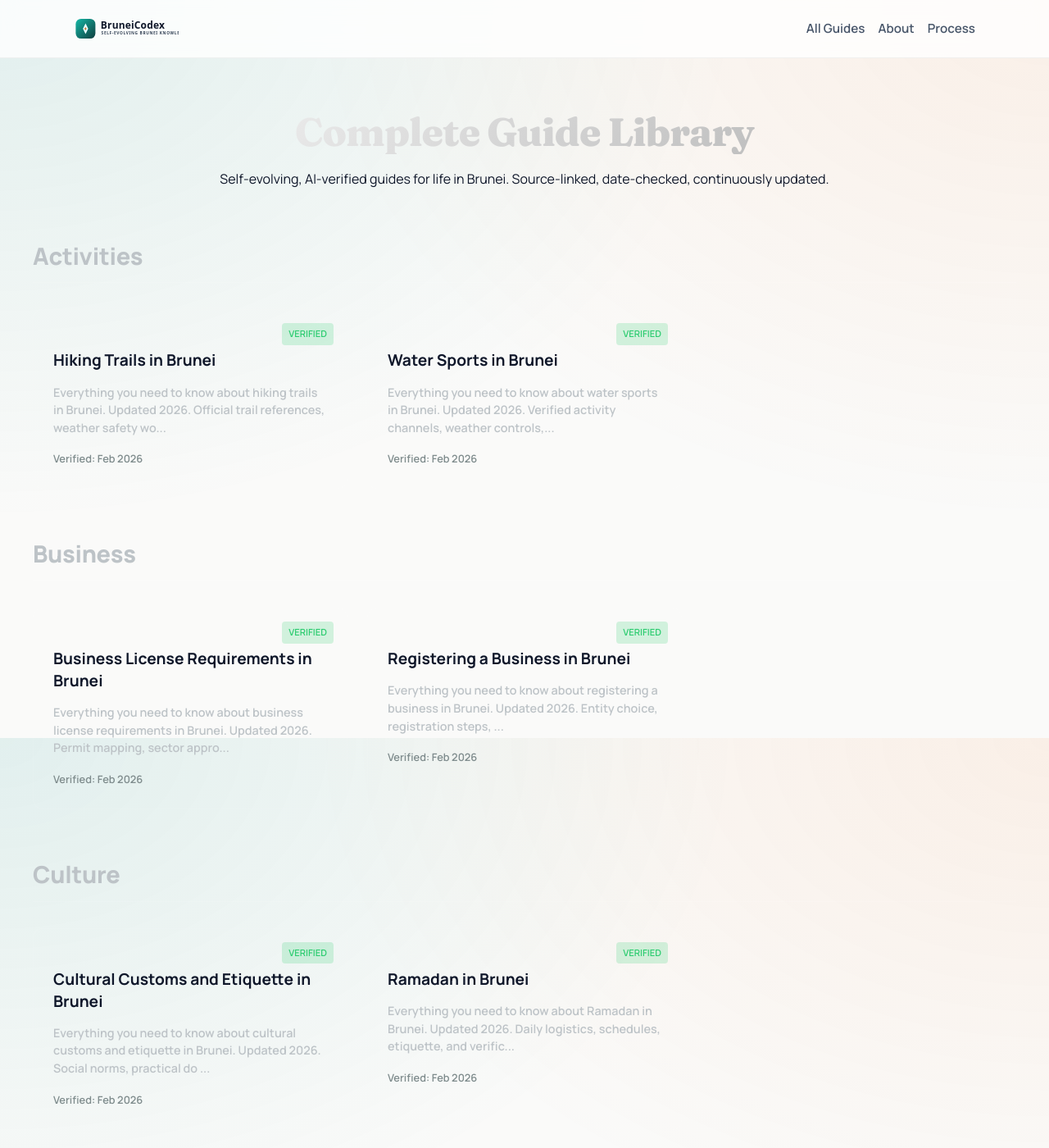
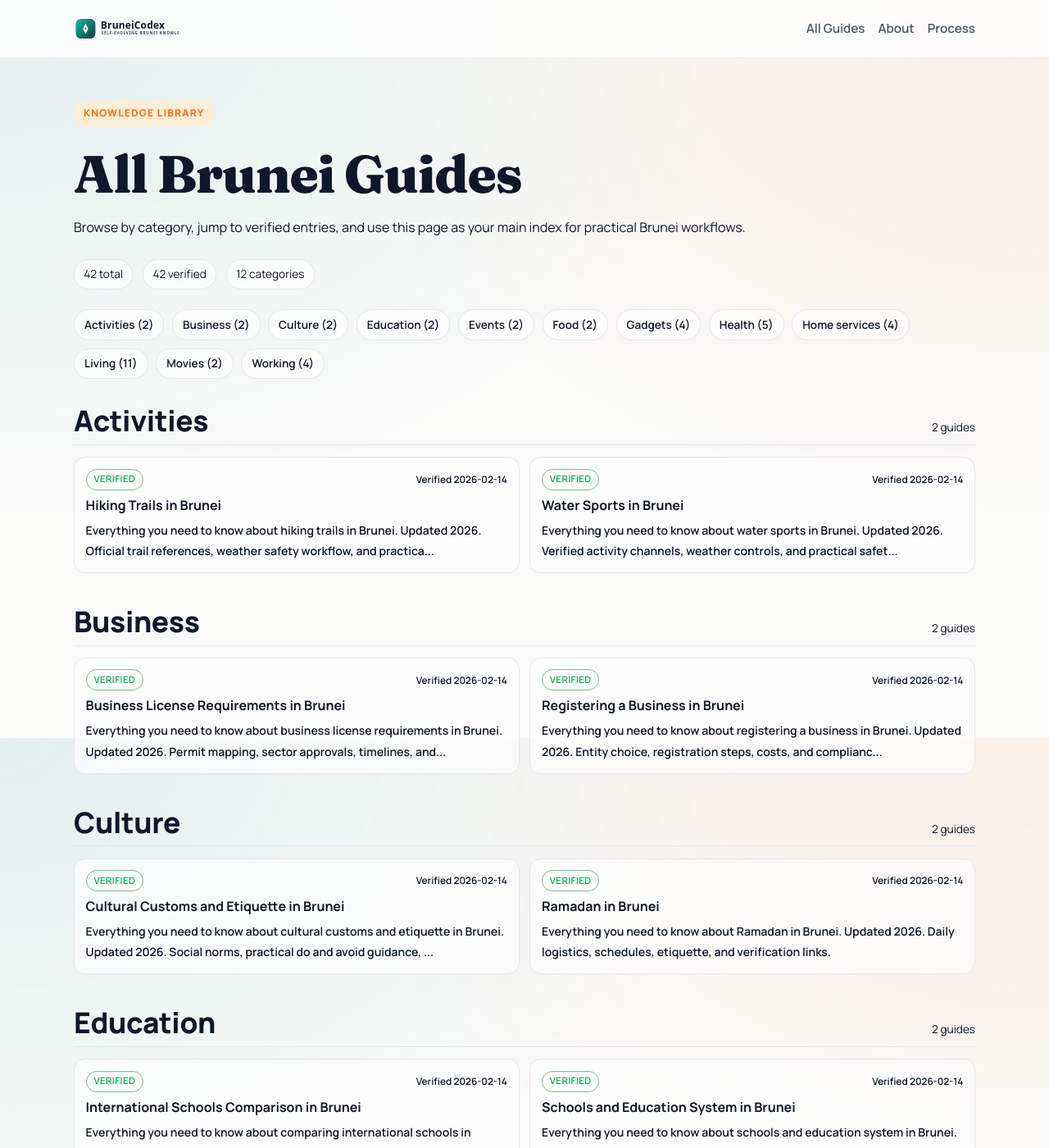
Before and after one commit to legendteddy/brunei-codex, a Jekyll site: the page built from guides.html, in a window 1280 px wide and 1400 px high. Shown: the whole window at 82% size. Built offline with Jekyll 4.4.1, drawn with Linux system fonts in a browser that asks for light colours; some of the changed text lies outside the part shown.

Commit message:
Upgrade guides discovery UX with category jump links, stats, and cleaner cards

```diff
--- a/assets/css/site.css
+++ b/assets/css/site.css
@@ -590,4 +590,146 @@ hr {
   .quick-answer {
     padding: 1rem;
   }
+}/* Guides page upgrade */
+.guides-page {
+  padding-top: 2.5rem;
+  padding-bottom: 3rem;
 }
+
+.guides-hero {
+  margin-bottom: 1.5rem;
+}
+
+.guides-hero h1 {
+  margin: 0.5rem 0;
+}
+
+.guides-stats {
+  display: flex;
+  flex-wrap: wrap;
+  gap: 0.75rem;
+  margin-top: 1rem;
+}
+
+.guides-stats span {
+  border: 1px solid var(--line);
+  border-radius: 999px;
+  padding: 0.35rem 0.7rem;
+  font-size: 0.85rem;
+  background: var(--surface);
+}
+
+.guides-jump {
+  display: flex;
+  flex-wrap: wrap;
+  gap: 0.6rem;
+  margin: 1rem 0 2rem;
+}
+
+.guides-jump a {
+  text-decoration: none;
+  border: 1px solid var(--line);
+  border-radius: 999px;
+  padding: 0.35rem 0.75rem;
+  font-size: 0.85rem;
+  color: var(--ink);
+  background: var(--surface);
+}
+
+.guides-jump a:hover {
+  border-color: var(--brand);
+}
+
+.guides-section {
+  margin-bottom: 2.5rem;
+  scroll-margin-top: 90px;
+}
+
+.guides-section-head {
+  display: flex;
+  align-items: baseline;
+  justify-content: space-between;
+  gap: 1rem;
+  border-bottom: 1px solid var(--line);
+  margin-bottom: 0.9rem;
+}
+
+.guides-section-head h2 {
+  margin: 0 0 0.55rem;
+  text-transform: capitalize;
+}
+
+.guides-section-head span {
+  font-size: 0.85rem;
+  color: var(--ink-dim);
+}
+
+.guides-grid {
+  display: grid;
+  grid-template-columns: repeat(auto-fit, minmax(250px, 1fr));
+  gap: 0.8rem;
+}
+
+.guide-card {
+  border: 1px solid var(--line);
+  border-radius: 14px;
+  background: var(--surface);
+  transition: border-color 0.15s ease, transform 0.15s ease;
+}
+
+.guide-card:hover {
+  transform: translateY(-2px);
+  border-color: color-mix(in oklab, var(--brand), var(--line) 55%);
+}
+
+.guide-card-link {
+  display: block;
+  text-decoration: none;
+  color: inherit;
+  padding: 0.85rem;
+}
+
+.guide-card-top {
+  display: flex;
+  justify-content: space-between;
+  align-items: center;
+  gap: 0.4rem;
+  margin-bottom: 0.5rem;
+}
+
+.guide-chip {
+  display: inline-flex;
+  border-radius: 999px;
+  padding: 0.1rem 0.55rem;
+  font-size: 0.72rem;
+  border: 1px solid var(--line);
+  text-transform: uppercase;
+  letter-spacing: 0.03em;
+}
+
+.guide-chip--verified {
+  border-color: color-mix(in oklab, #18a957, var(--line) 35%);
+  color: #18a957;
+}
+
+.guide-chip--draft {
+  border-color: color-mix(in oklab, #cf8c00, var(--line) 35%);
+  color: #cf8c00;
+}
+
+.guide-date {
+  font-size: 0.74rem;
+  color: var(--ink-dim);
+}
+
+.guide-card h3 {
+  font-size: 1rem;
+  margin: 0 0 0.4rem;
+  line-height: 1.35;
+}
+
+.guide-card p {
+  margin: 0;
+  font-size: 0.88rem;
+  color: var(--ink-dim);
+}
--- a/guides.html
+++ b/guides.html
@@ -4,134 +4,52 @@ title: "All Guides"
 permalink: /guides/
 ---
 
-<div class="guides-container">
-    <div class="guides-header">
-        <h1>Complete Guide Library</h1>
-        <p class="subtitle">Self-evolving, AI-verified guides for life in Brunei. Source-linked, date-checked,
-            continuously updated.</p>
+{% assign all_guides = site.guides | sort: "title" %}
+{% assign verified_guides = site.guides | where: "content_state", "verified" %}
+{% assign grouped_guides = site.guides | group_by: "category" | sort: "name" %}
+
+<section class="shell guides-page">
+  <header class="guides-hero">
+    <p class="eyebrow">Knowledge Library</p>
+    <h1>All Brunei Guides</h1>
+    <p>Browse by category, jump to verified entries, and use this page as your main index for practical Brunei workflows.</p>
+    <div class="guides-stats">
+      <span>{{ all_guides.size }} total</span>
+      <span>{{ verified_guides.size }} verified</span>
+      <span>{{ grouped_guides.size }} categories</span>
+    </div>
+  </header>
+
+  <nav class="guides-jump" aria-label="Guide categories">
+    {% for group in grouped_guides %}
+    <a href="#{{ group.name | slugify }}">{{ group.name | replace: '-', ' ' | capitalize }} ({{ group.items.size }})</a>
+    {% endfor %}
+  </nav>
+
+  {% for group in grouped_guides %}
+  <section class="guides-section" id="{{ group.name | slugify }}">
+    <div class="guides-section-head">
+      <h2>{{ group.name | replace: '-', ' ' | capitalize }}</h2>
+      <span>{{ group.items.size }} guides</span>
     </div>
 
     <div class="guides-grid">
-        {% assign grouped_guides = site.guides | group_by: "category" | sort: "name" %}
-
-        {% for group in grouped_guides %}
-        <div class="category-block">
-            <h2 class="category-title" id="{{ group.name | slugify }}">{{ group.name | capitalize | replace: '-', ' ' }}
-            </h2>
-            <div class="category-guides">
-                {% for guide in group.items %}
-                <a href="{{ guide.url | relative_url }}" class="guide-card">
-                    <span class="guide-state state-{{ guide.content_state }}">{{ guide.content_state }}</span>
-                    <h3>{{ guide.title | replace: ' - Complete Guide 2026', '' }}</h3>
-                    <p>{{ guide.meta_description | truncate: 120 }}</p>
-                    <div class="guide-meta">
-                        <span class="verified-date">Verified: {{ guide.verified_on | date: "%b %Y" }}</span>
-                    </div>
-                </a>
-                {% endfor %}
-            </div>
-        </div>
-        {% endfor %}
+      {% assign group_sorted = group.items | sort: "title" %}
+      {% for guide in group_sorted %}
+      <article class="guide-card guide-card--{{ guide.content_state }}">
+        <a class="guide-card-link" href="{{ guide.url | relative_url }}">
+          <div class="guide-card-top">
+            <span class="guide-chip guide-chip--{{ guide.content_state }}">{{ guide.content_state }}</span>
+            {% if guide.verified_on %}
+            <span class="guide-date">Verified {{ guide.verified_on | date: "%Y-%m-%d" }}</span>
+            {% endif %}
+          </div>
+          <h3>{{ guide.title | replace: ' - Complete Guide 2026', '' }}</h3>
+          <p>{{ guide.meta_description | default: guide.quick_answer | truncate: 140 }}</p>
+        </a>
+      </article>
+      {% endfor %}
     </div>
-</div>
-
-<style>
-    .guides-container {
-        max-width: 1200px;
-        margin: 0 auto;
-        padding: 4rem 2rem;
-    }
-
-    .guides-header {
-        text-align: center;
-        margin-bottom: 4rem;
-    }
-
-    .guides-header h1 {
-        font-size: 3rem;
-        font-weight: 800;
-        margin-bottom: 1rem;
-        background: linear-gradient(135deg, #FFF 0%, #AAA 100%);
-        -webkit-background-clip: text;
-        -webkit-text-fill-color: transparent;
-    }
-
-    .category-block {
-        margin-bottom: 4rem;
-    }
-
-    .category-title {
-        font-size: 1.8rem;
-        margin-bottom: 2rem;
-        padding-bottom: 1rem;
-        border-bottom: 1px solid rgba(255, 255, 255, 0.1);
-        color: #bdc3c7;
-    }
-
-    .category-guides {
-        display: grid;
-        grid-template-columns: repeat(auto-fill, minmax(300px, 1fr));
-        gap: 1.5rem;
-    }
-
-    .guide-card {
-        background: rgba(255, 255, 255, 0.03);
-        border: 1px solid rgba(255, 255, 255, 0.05);
-        border-radius: 12px;
-        padding: 1.5rem;
-        color: inherit;
-        text-decoration: none;
-        transition: all 0.2s ease;
-        position: relative;
-        overflow: hidden;
-    }
-
-    .guide-card:hover {
-        transform: translateY(-2px);
-        background: rgba(255, 255, 255, 0.06);
-        border-color: rgba(255, 255, 255, 0.1);
-    }
-
-    .guide-state {
-        position: absolute;
-        top: 1rem;
-        right: 1rem;
-        font-size: 0.7rem;
-        text-transform: uppercase;
-        padding: 0.2rem 0.5rem;
-        border-radius: 4px;
-        font-weight: 600;
-        background: rgba(255, 255, 255, 0.1);
-    }
-
-    .state-verified {
-        background: rgba(46, 204, 113, 0.2);
-        color: #2ecc71;
-    }
-
-    .state-draft {
-        background: rgba(241, 196, 15, 0.2);
-        color: #f1c40f;
-    }
-
-    .guide-card h3 {
-        margin: 1.5rem 0 0.5rem 0;
-        /* Space for the state badge */
-        font-size: 1.2rem;
-        line-height: 1.4;
-    }
-
-    .guide-card p {
-        font-size: 0.9rem;
-        color: #bdc3c7;
-        margin-bottom: 1rem;
-        line-height: 1.5;
-    }
-
-    .guide-meta {
-        font-size: 0.8rem;
-        color: #7f8c8d;
-        display: flex;
-        align-items: center;
-    }
-</style>
+  </section>
+  {% endfor %}
+</section>
```
Also changed, not shown: index.md (+12 -12 lines).
